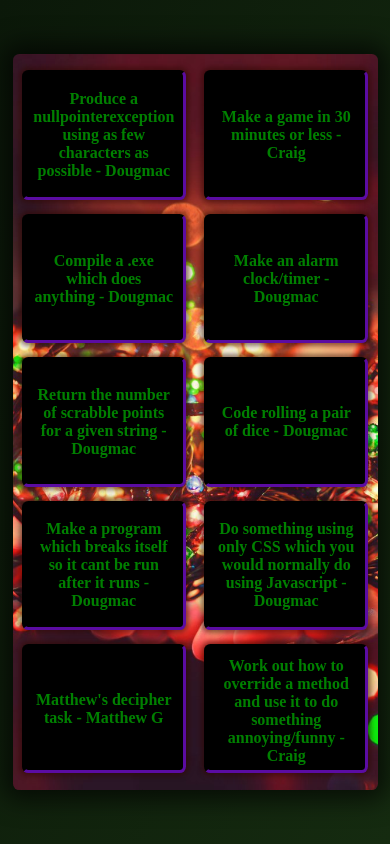
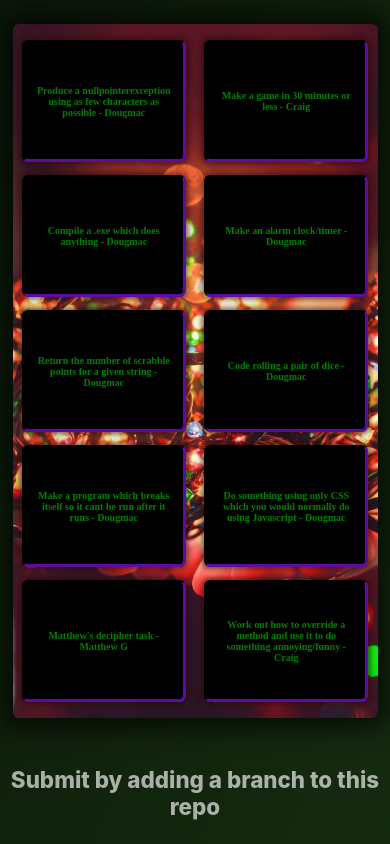
Before and after one commit to t0m3k/2i_advent_code, a React (Create React App) app: page / in a window 390 px wide. Built offline with nearby package versions, Linux system fonts and the light colour scheme.

Commit message:
Link added; responsiveness improvements

```diff
--- a/src/App.css
+++ b/src/App.css
@@ -7,6 +7,7 @@
   background: linear-gradient(to bottom right, rgb(11, 24, 9), rgb(21, 43, 16));
   flex-wrap: wrap;
   cursor: grab;
+flex-direction: column;
 }
 
 .App-logo {
@@ -51,7 +52,7 @@
   max-height: 900px;
   background-color: rgb(117, 27, 16);
   margin: auto;
-  height: 85%;
+  height: 80%;
   border-radius: 0.4rem;
   display: flex;
   flex-direction: row;
@@ -75,9 +76,7 @@
   padding: 0.6rem;
     cursor: url('image.png'), auto !important;
 }
-.advent-card p {
-  /* cursor: url('image.png'), auto !important; */
-}
+
 .closed {
   border: 2px dashed rgb(79, 58, 87) !important;
   font-size: 3rem;
@@ -100,3 +99,24 @@
   text-align: center;
   font-family: 'Syne Mono';
 }
+
+#submit-link {
+  height: fit-content;
+  margin: auto;
+
+}
+a:visited, a:link, a:hover, a:active {
+  text-decoration: none;
+  color:rgba(255, 255, 255, 0.644);
+  font-weight: 800;
+  font-size: 1.4rem;
+}
+
+@media only screen and (max-width: 1200px) {
+  .advent-card {
+    font-size: x-small;
+  }
+  #advent-calendar {
+    min-height: unset;
+  }
+}
--- a/src/App.js
+++ b/src/App.js
@@ -65,6 +65,7 @@ function App() {
               />
             ))}
         </div>
+        <a id='submit-link' href='https://github.com/CraigMcleod2i/2i_advent_code' target='_blank'>Submit by adding a branch to this repo</a>
       </div>
     );
 }
```
